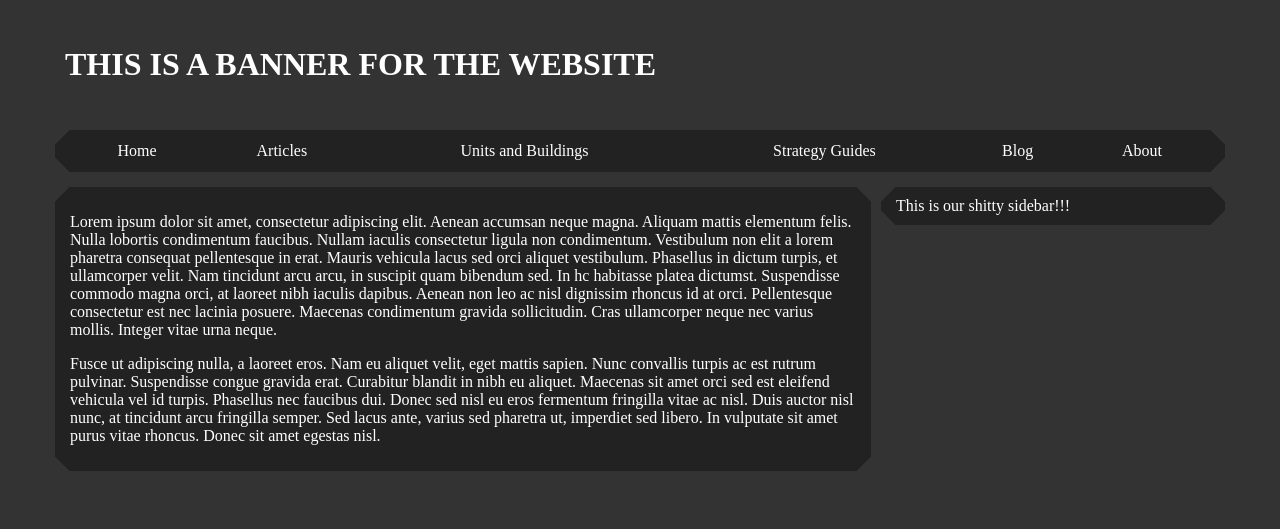
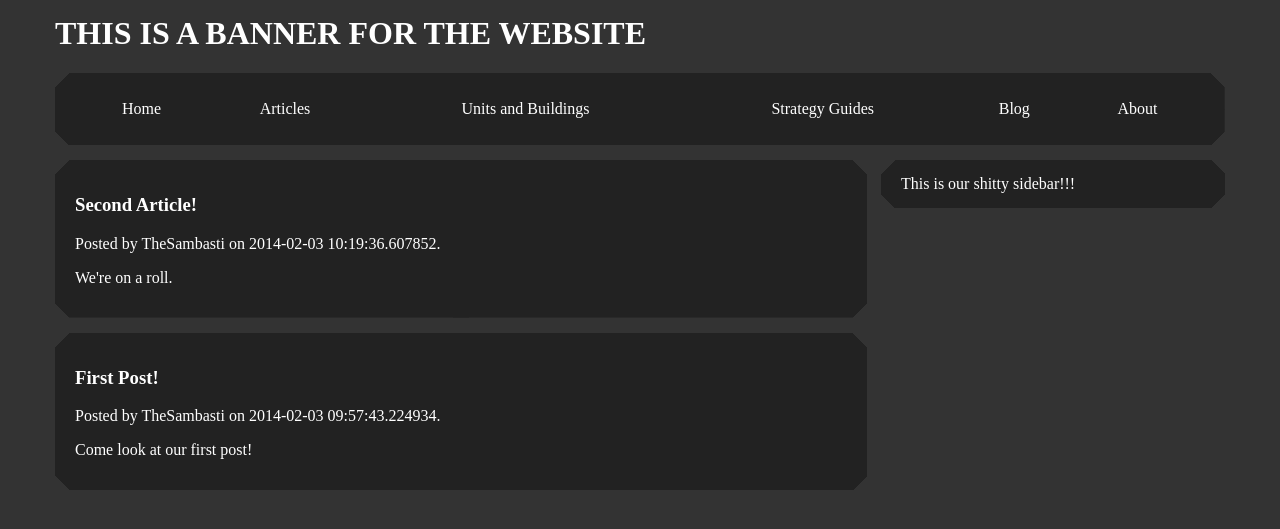
Before and after one commit to JuliaMerz/planetarystrategy, a Flask app: page / in a window 1280 px wide. Shown: the top 529 px of the page. Run offline with Flask 2, Linux system fonts and the light colour scheme; data comes from the database, SQL or seed files in the repository; both versions use the stored data as it was after the commit.

Commit message:
Articles can be submitted/displayed, index looks a bit better, login/register working.

```diff
--- a/app/forms.py
+++ b/app/forms.py
@@ -46,5 +46,4 @@ class PostArticle(Form):
     machine_name = TextField('machine_name', validators = [Required(), Length(max=30)])
     description = TextAreaField('description', validators = [Required(), Length(max=400)])
     category = TextField('category', validators =[Required(), Length(max=30)])
-    content_type = TextField('content_type', validators = [Required(), Length(max=30)])
     title = TextField('title', validators = [Required(), Length(max=120)])
--- a/app/models.py
+++ b/app/models.py
@@ -40,6 +40,7 @@ class Post(db.Model):
     machine_name = db.Column(db.String(30), index= True)
     type = db.Column(db.String(30), index = True)
     user_id = db.Column(db.Integer, db.ForeignKey('user.id'))
+    timestamp = db.Column(db.DateTime)
 
     def __repr__(self):
         return '<Post %r>' % (self.body)
--- a/app/static/styles.css
+++ b/app/static/styles.css
@@ -9,14 +9,13 @@ html{
 
 .wrapper {
     background-color: #333;
-    padding: 10px;
     /*display: block;
     border: solid black 1px;*/
     margin: 15px;
 }
-#content {
+#sitecontent {
     float: left;
-	width: 786px;
+	width: 812px;
     margin-top: 0;
 }
 
@@ -38,10 +37,12 @@ html{
 }
 
 .cutcorner{
-    padding-left: +15px;
-    padding-right: +15px;
+    margin-bottom: 15px;
+    padding:15px;
+    padding-left: 20px;
+    padding-right: 20px;
 
-    background: #333333; /* credits to Lea Verou from http://lea.verou.me/2011/03/beveled-corners-negative-border-radius-with-css3-gradients/ */
+    background: #222222; /* credits to Lea Verou from http://lea.verou.me/2011/03/beveled-corners-negative-border-radius-with-css3-gradients/ */
     background:
         -linear-gradient(45deg,  transparent 10px, #222222 10px),
         -linear-gradient(135deg, transparent 10px, #222222 10px),
@@ -63,9 +64,9 @@ html{
         -webkit-linear-gradient(225deg, transparent 10px, #222222 10px),
         -webkit-linear-gradient(315deg, transparent 10px, #222222 10px);
     background-position: bottom left, bottom right, top right, top left;
-    -moz-background-size: 50% 50%;
-    -webkit-background-size: 50% 50%;
-    background-size: 50% 50%;
+    -moz-background-size: 51% 51%;
+    -webkit-background-size: 51% 51%;
+    background-size: 51% 51%;
     background-repeat: no-repeat;
 }
 .menu {
--- /dev/null
+++ b/app/templates/articlepreview.html
@@ -0,0 +1,6 @@
+<div class="article cutcorner">
+    <h3>{{article.title}}</h3>
+	<span>Posted by {{article.author.username}} on {{article.timestamp}}.</span>
+
+    <p>{{article.description}}</p>
+</div>
--- /dev/null
+++ b/app/templates/base.html
@@ -0,0 +1,31 @@
+<html>
+	<head>
+    	<title>{{title}}</title>
+        <link rel="stylesheet" href="/static/styles.css">
+    </head>
+<div id="body">
+    <div id="banner" class="wrapper"><h1>THIS IS A BANNER FOR THE WEBSITE</h1></div>
+        <div id="topmenu" class="wrapper"><table class="menu cutcorner"><tr>
+                <td>Home</td><td>Articles</td><td>Units and Buildings</td><td>Strategy Guides</td><td>Blog</td><td>About</td>
+            </tr></table></div>
+    {% with messages = get_flashed_messages() %}
+    {% if messages %}
+    <div id="messages" class="cutcorner">
+        <ul>
+            {% for message in messages %}
+        	<li>{{ message }}</li>
+            {% endfor %}
+        </ul>
+	</div>
+    {% endif %}
+    {% endwith%}
+    <!-- THIS IS WHERE THE INDEX CUTS OFF THE BASE INHERIT-->
+    <div id="sitecontent" class="wrapper">
+    {% block content %}{% endblock %}
+    </div>
+    <!-- THIS IS WHERE THE INDEX CUTS OFF THE BASE INHERIT-->
+        <div id="sidebar" class="wrapper cutcorner">This is our shitty sidebar!!!
+    </div>
+</div>
+
+</html>
--- a/app/templates/index.html
+++ b/app/templates/index.html
@@ -1,19 +1,6 @@
-<html>
-	<head>
-    	<title>{{title}}</title>
-        <link rel="stylesheet" href="/static/styles.css">
-    </head>
-<div id="body">
-    <div id="banner" class="wrapper"><h1>THIS IS A BANNER FOR THE WEBSITE</h1></div>
-        <div id="topmenu" class="wrapper"><table class="menu cutcorner"><tr>
-                <td>Home</td><td>Articles</td><td>Units and Buildings</td><td>Strategy Guides</td><td>Blog</td><td>About</td>
-            </tr></table></div>
-        <div id="content" class="wrapper cutcorner"><p>Lorem ipsum dolor sit amet, consectetur adipiscing elit. Aenean accumsan neque magna. Aliquam mattis elementum felis. Nulla lobortis condimentum faucibus. Nullam iaculis consectetur ligula non condimentum. Vestibulum non elit a lorem pharetra consequat pellentesque in erat. Mauris vehicula lacus sed orci aliquet vestibulum. Phasellus in dictum turpis, et ullamcorper velit. Nam tincidunt arcu arcu, in suscipit quam bibendum sed. In hc habitasse platea dictumst. Suspendisse commodo magna orci, at laoreet nibh iaculis dapibus. Aenean non leo ac nisl dignissim rhoncus id at orci. Pellentesque consectetur est nec lacinia posuere. Maecenas condimentum gravida sollicitudin. Cras ullamcorper neque nec varius mollis. Integer vitae urna neque.</p>
-
-            <p>Fusce ut adipiscing nulla, a laoreet eros. Nam eu aliquet velit, eget mattis sapien. Nunc convallis turpis ac est rutrum pulvinar. Suspendisse congue gravida erat. Curabitur blandit in nibh eu aliquet. Maecenas sit amet orci sed est eleifend vehicula vel id turpis. Phasellus nec faucibus dui. Donec sed nisl eu eros fermentum fringilla vitae ac nisl. Duis auctor nisl nunc, at tincidunt arcu fringilla semper. Sed lacus ante, varius sed pharetra ut, imperdiet sed libero. In vulputate sit amet purus vitae rhoncus. Donec sit amet egestas nisl.
-                </p>
-        </div>
-        <div id="sidebar" class="wrapper cutcorner">This is our shitty sidebar!!!</div>
-</div>
-
-</html>
+{% extends "base.html" %}
+{% block content %}
+	{% for article in articles %}
+		{% include "articlepreview.html" %}
+	{% endfor %}
+{% endblock %}
--- a/app/templates/register.html
+++ b/app/templates/register.html
@@ -1,3 +1,6 @@
+{% extends "base.html" %}
+{% block content %}
+<div class="cutcorner">
 <form action="" method="post" name="register">
         {{form.hidden_tag()}}
         <table class="form">
@@ -39,3 +42,5 @@
                 <tr><td></td><td><input type="submit" value="Register" style="float: right;"></td></tr>
         </table>
 </form>
+    </div>
+{% endblock %}
--- a/app/views.py
+++ b/app/views.py
@@ -1,16 +1,20 @@
 from flask import render_template, flash, redirect, session, url_for, request, g
 from app import app, db, lm
 from flask.ext.login import current_user, login_user, login_required, logout_user
-from forms import LoginForm, RegisterForm
+from forms import LoginForm, RegisterForm, PostArticle
 from werkzeug.security import generate_password_hash
 from datetime import datetime
-from models import User, Post
+from models import User, Post, ROLE_WRITER
 
 @app.route('/')
 @app.route('/index')
 def index():
+    query = Post.query.order_by(Post.timestamp.desc())
+    articles = query.paginate(1, 4, False).items
+    print articles
     return render_template("index.html",
-            title = "Home")
+            title = "Home",
+            articles=articles)
 
 @lm.user_loader
 def load_user(id):
@@ -59,3 +63,17 @@ def register():
     return render_template('register.html',
         title='Register',
         form = form)
+
+@app.route('/post-article', methods = ['GET', 'POST'])
+def post_article():
+    if g.user is None or not g.user.is_authenticated() or g.user.role < ROLE_WRITER:
+      return redirect(url_for('index'))
+    form = PostArticle()
+    if form.validate_on_submit():
+        article = Post(body = form.content.data, title=form.title.data, description=form.description.data, category=form.category.data, machine_name=form.machine_name.data, author=g.user, type="article", timestamp = datetime.utcnow())
+        db.session.add(article)
+        db.session.commit()
+        return redirect(url_for('index'))
+    return render_template('post_article.html',
+        title='Post Article',
+        form = form)
```
Also changed, not shown: app/templates/login.html (added, +25 -0 lines), app/templates/post_article.html (added, +42 -0 lines), pipinstall.txt (added, +27 -0 lines), app.db, app/templates/article.html (added), 4 other files.
